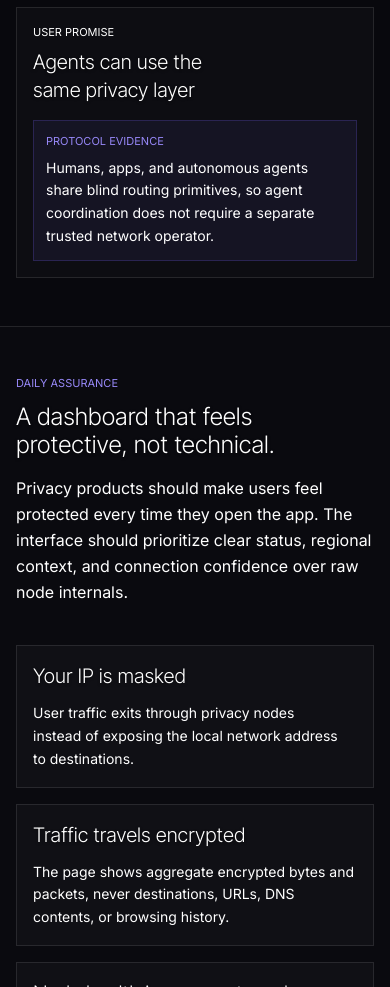
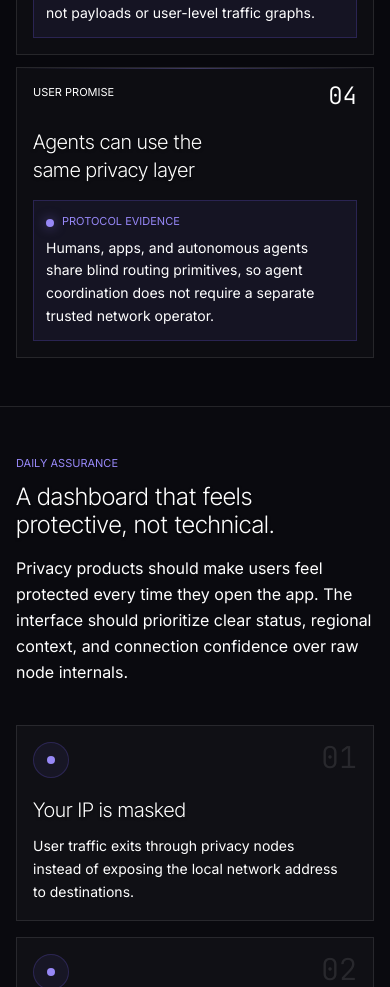
Before and after one commit to AeroNyxNetwork/AeroNyx-web, a Next.js app: page /privacy-network in a window 390 px wide. Shown: the part 5460-6447 px from the top of the page. Built offline with nearby package versions, Linux system fonts and the light colour scheme; no server answers.

Commit message:
Polish Privacy Network assurance surfaces

```diff
--- a/pages/privacy-network.js
+++ b/pages/privacy-network.js
@@ -14,6 +14,12 @@
  *   status evidence surfaces with calmer hierarchy, stronger mobile wrapping,
  *   and restrained product-page depth. Aggregate data logic, privacy boundary
  *   wording, and public telemetry limits remain unchanged.
+ *
+ * Modification Reason: v2.7 - Protection assurance surface polish.
+ *   Assurance, daily protection, and telemetry boundary sections now use
+ *   numbered evidence cards, status dots, and stronger mobile wrapping so the
+ *   page closes with the same mature product rhythm as the hero. No user-level
+ *   telemetry, API behavior, or visible narrative copy was changed.
  *
  * Modification Reason: v2.4 - Secondary page internationalization.
  *   Moved the Privacy Network hero, protocol bridge, North Star Plan, live
@@ -144,6 +150,7 @@
  * Last Modified: v2.4 - Secondary page internationalization
  * Last Modified: v2.5 - Mobile proof rail stabilization
  * Last Modified: v2.6 - Status evidence panel polish
+ * Last Modified: v2.7 - Protection assurance surface polish
  * ============================================
  */
 
@@ -598,20 +605,29 @@ const AssuranceModel = ({ copy }) => (
           {copy.pairs.map((item, index) => (
             <motion.article
               key={item.promise}
-              className="page-card border p-4 md:p-5"
+              className="page-card relative min-w-0 overflow-hidden border p-4 md:p-5"
               initial={{ opacity: 0, y: 14 }}
               whileInView={{ opacity: 1, y: 0 }}
               viewport={{ once: true }}
               transition={{ duration: 0.55, delay: index * 0.05, ease: EASE }}
             >
+              <div className="absolute inset-x-0 top-0 h-px bg-gradient-to-r from-transparent via-brand-light/35 to-transparent" />
               <div className="grid gap-4 md:grid-cols-[0.74fr_1.26fr] md:items-start">
-                <div>
-                  <div className="text-[10px] uppercase tracking-eyebrow text-white/34">{copy.userPromiseLabel}</div>
+                <div className="min-w-0">
+                  <div className="mb-5 flex items-start justify-between gap-3">
+                    <div className="min-w-0 break-words text-[10px] uppercase leading-4 tracking-eyebrow text-white/34">{copy.userPromiseLabel}</div>
+                    <div className="shrink-0 font-mono text-2xl font-light leading-none text-white/12">
+                      {String(index + 1).padStart(2, '0')}
+                    </div>
+                  </div>
                   <h3 className="mt-2 break-words text-xl font-light text-white">{item.promise}</h3>
                 </div>
-                <div className="border border-brand-line bg-brand-faint p-3">
-                  <div className="text-[10px] uppercase tracking-eyebrow text-brand-light">{copy.protocolEvidenceLabel}</div>
-                  <p className="mt-2 text-sm leading-relaxed text-white/64 md:text-base">{item.evidence}</p>
+                <div className="min-w-0 border border-brand-line bg-brand-faint p-3 md:p-4">
+                  <div className="flex items-start gap-2">
+                    <span className="mt-1.5 h-2 w-2 shrink-0 rounded-pill bg-brand-light shadow-[0_0_12px_rgba(151,136,247,0.55)]" />
+                    <div className="min-w-0 break-words text-[10px] uppercase leading-4 tracking-eyebrow text-brand-light">{copy.protocolEvidenceLabel}</div>
+                  </div>
+                  <p className="mt-2 break-words text-sm leading-relaxed text-white/64 md:text-base">{item.evidence}</p>
                 </div>
               </div>
             </motion.article>
@@ -633,9 +649,15 @@ const ProtectionSignals = ({ copy }) => (
         </p>
       </div>
       <div className="grid gap-4 md:grid-cols-2">
-        {copy.signals.map((item) => (
-          <article key={item.title} className="page-card border p-4 md:p-5">
-            <h2 className="break-words text-xl font-light text-white">{item.title}</h2>
+        {copy.signals.map((item, index) => (
+          <article key={item.title} className="page-card relative min-w-0 overflow-hidden border p-4 md:p-5">
+            <div className="absolute right-4 top-4 font-mono text-3xl font-light leading-none text-white/10">
+              {String(index + 1).padStart(2, '0')}
+            </div>
+            <div className="mb-5 flex h-9 w-9 items-center justify-center rounded-pill border border-brand-line bg-brand-faint text-brand-light">
+              <span className="h-2 w-2 rounded-pill bg-current" />
+            </div>
+            <h2 className="break-words pr-8 text-xl font-light leading-tight text-white">{item.title}</h2>
             <p className="mt-3 text-sm leading-relaxed text-white/56">{item.description}</p>
           </article>
         ))}
@@ -648,7 +670,7 @@ const PrivacyBoundary = ({ copy }) => (
   <section className="border-y border-white/10 bg-black/40 py-14 md:py-20">
     <Container>
       <div className="grid gap-8 lg:grid-cols-[0.9fr_1.1fr] lg:items-start">
-        <div>
+        <div className="min-w-0 lg:sticky lg:top-28">
           <div className="text-[10px] uppercase tracking-eyebrow text-brand-light">{copy.eyebrow}</div>
           <h2 className="mt-3 max-w-3xl break-words text-display-md font-light text-white">{copy.title}</h2>
           <p className="mt-4 text-base leading-relaxed text-white/58">
@@ -656,9 +678,15 @@ const PrivacyBoundary = ({ copy }) => (
           </p>
         </div>
         <div className="grid gap-3 sm:grid-cols-2">
-          {copy.items.map((item) => (
-            <div key={item} className="page-card border p-4 text-sm text-white/62">
-              {item}
+          {copy.items.map((item, index) => (
+            <div key={item} className="page-card relative min-w-0 overflow-hidden border p-4 text-sm leading-relaxed text-white/62">
+              <div className="mb-4 flex items-start justify-between gap-3">
+                <span className="h-2 w-2 shrink-0 rounded-pill bg-brand-light/70" />
+                <span className="font-mono text-xs leading-none text-white/18">
+                  {String(index + 1).padStart(2, '0')}
+                </span>
+              </div>
+              <div className="break-words">{item}</div>
             </div>
           ))}
         </div>
```
